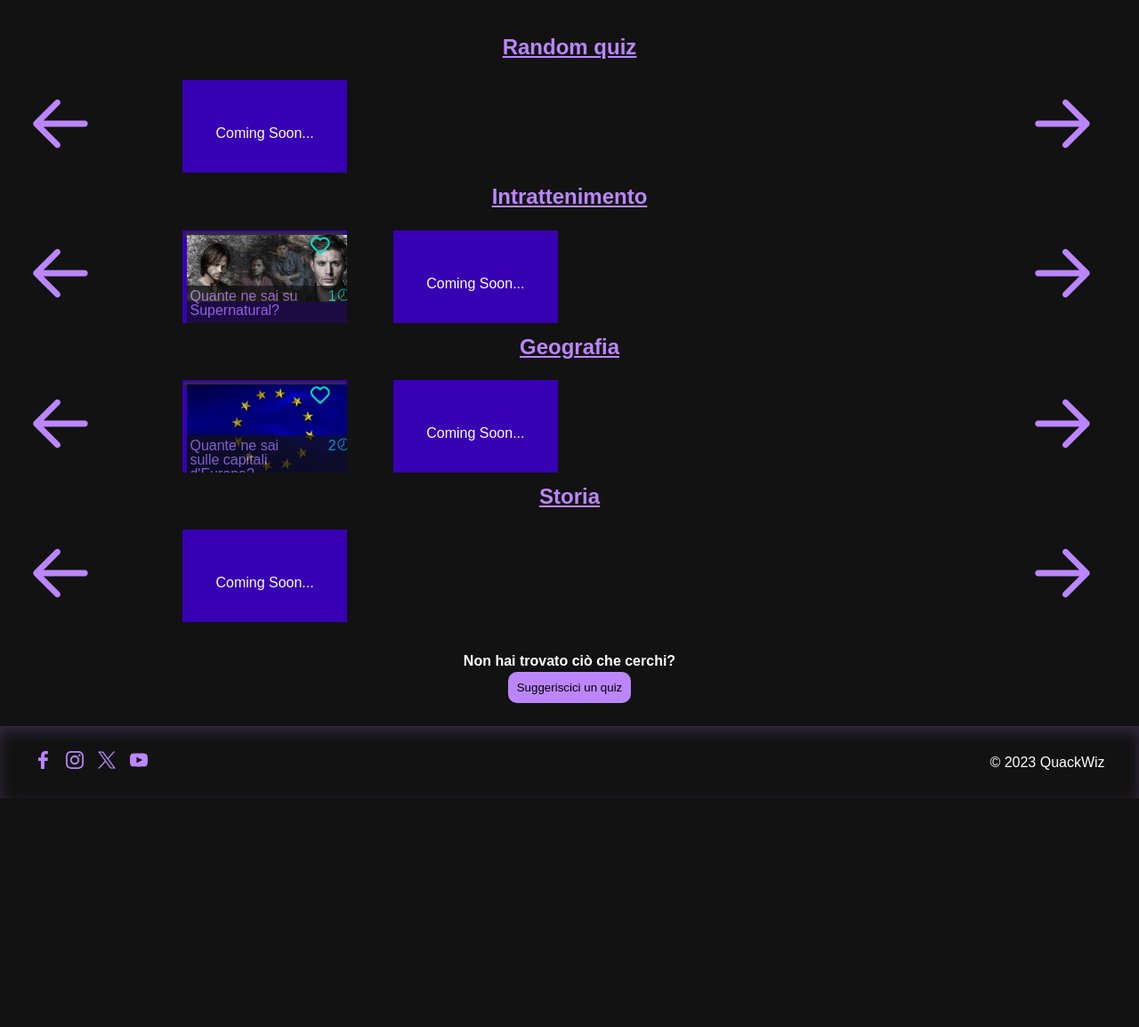
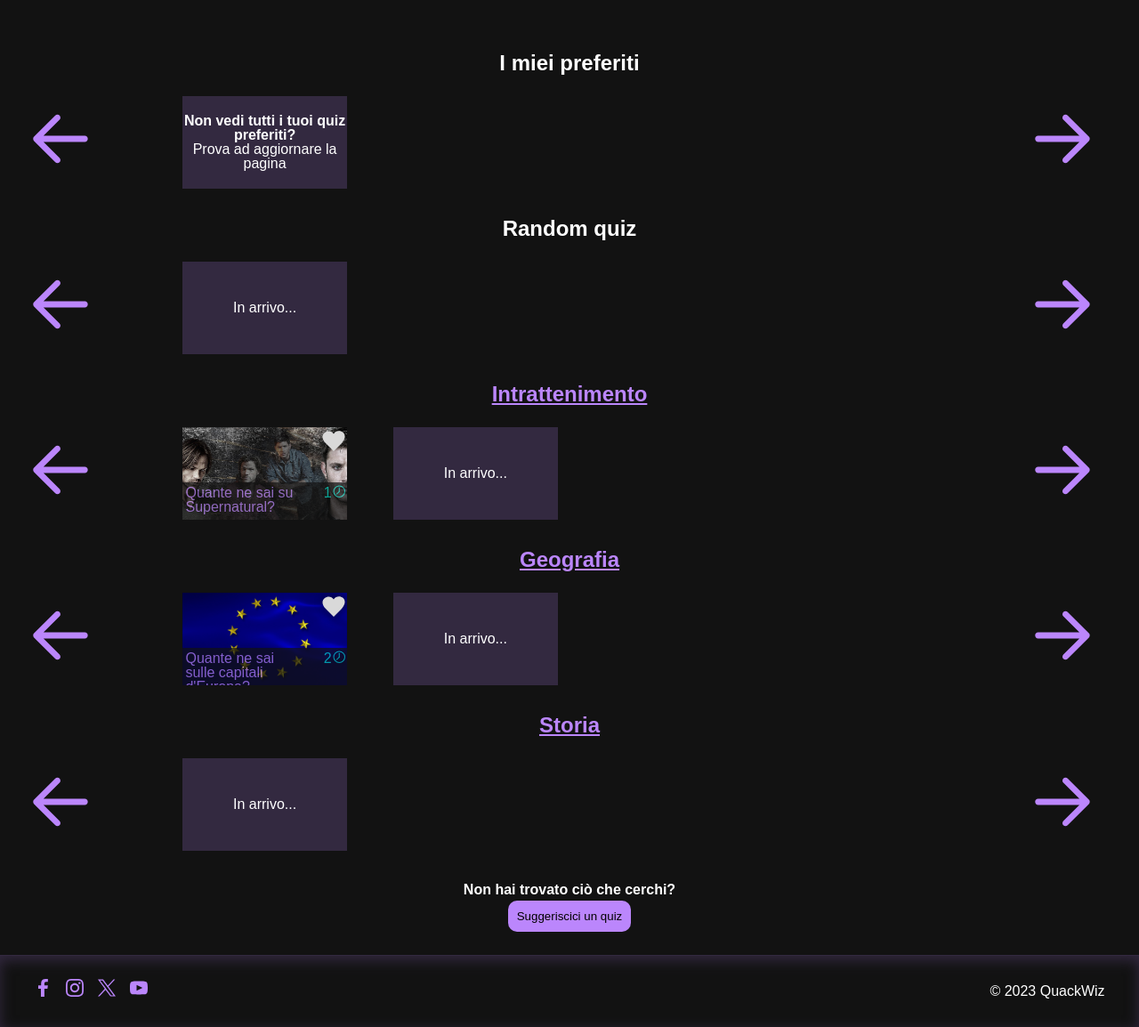
Before and after one commit to Idfil02/TEC-WEB, a PHP site: page / in a window 1280 px wide. Shown: the part 170-1324 px from the top of the page at 89% size. Before the commit the page ends 1067 px from the top, so only its background shows below. Run offline with PHP 8.4, Linux system fonts and the light colour scheme; data comes from the database, SQL or seed files in the repository.

Commit message:
Aggiunta like home e pagina ricerca, più altre modifiche tecniche

```diff
--- a/index.php
+++ b/index.php
@@ -10,6 +10,16 @@
 
     if ($connection->open_connection()) {
         $quizzes = $connection->execute_query("SELECT ID, Nome, Categoria, Tempo, Url_Immagine FROM Quiz");
+        session_start();
+        if(isset($_SESSION['user_id'])){
+            $query_res_saved = $connection->execute_query("SELECT Quiz FROM Salvati WHERE Utente='" . $_SESSION['user_id'] . "'");
+            $saved_quizzes = array_map(function($item) {
+                return $item['Quiz'];
+            }, $query_res_saved);
+        }
+        else {
+            $saved_quizzes = array();
+        }
         $connection->close_connection();
 
         $title = "QuackWiz";         //titolo della pagina
@@ -19,7 +29,7 @@
 
         $page = buildPage($template, $main_content, $title, $pageID, $keywords, $description);
 
-        $page = buildHome($page, $quizzes);
+        $page = buildHome($page, $quizzes, $saved_quizzes);
     }
     else {
         // errore 500
@@ -31,10 +41,12 @@
 
 
 
-    function buildHome($html, $quizData) {
+    function buildHome($html, $quizData, $savedQuizzes) {
+        // MANCA TUTTO CONTROLLO ERRORI     !!!!!!!!!!
 
         $quiz_box_temp = file_get_contents('layout_pagine/quiz_box.html');
 
+        $quiz_saved = "";
         $quiz_mix = "";
         $quiz_geo = "";
         $quiz_entertainement = "";
@@ -63,9 +75,15 @@
                         $quiz_mix .= $quiz_i_box;
                         break;
                 }
+
+                // Controllo se quiz salvato
+                if(in_array($quiz_i['ID'], $savedQuizzes)){
+                    $quiz_saved .= $quiz_i_box;
+                }
             }
 
             // Aggiungo quiz_row alle giuste parti della pagina html della home
+            $html = str_replace('[quiz-row-saved]', $quiz_saved, $html);
             $html = str_replace('[quiz-row-random]', $quiz_mix, $html);
             $html = str_replace('[quiz-row-geografia]', $quiz_geo, $html);
             $html = str_replace('[quiz-row-intrattenimento]', $quiz_entertainement, $html);
--- a/layout_pagine/index.html
+++ b/layout_pagine/index.html
@@ -1,8 +1,33 @@
 <div id="home-wrapper">
-    <h1 class="section-title"><a href="pagina_di_ricerca.php?search=''">Random quiz</a></h1> <!--titolo della sezione, da capire a che pagina mandare-->
+    <div id="saved-quiz" class="hidden">
+        <h1 class="section-title">I miei preferiti</h1> <!--titolo della sezione, da capire a che pagina mandare-->
+        <div class="row"> <!--inizio del carosello-->
+                <div class="arrow-container">
+                    <svg id="prev-row-0" class="left left-arrow arrow-svg svg-icon" viewBox="0 0 24 24" fill="none" xmlns="http://www.w3.org/2000/svg">
+                        <path d="M11.7071 4.29289C12.0976 4.68342 12.0976 5.31658 11.7071 5.70711L6.41421 11H20C20.5523 11 21 11.4477 21 12C21 12.5523 20.5523 13 20 13H6.41421L11.7071 18.2929C12.0976 18.6834 12.0976 19.3166 11.7071 19.7071C11.3166 20.0976 10.6834 20.0976 10.2929 19.7071L3.29289 12.7071C3.10536 12.5196 3 12.2652 3 12C3 11.7348 3.10536 11.4804 3.29289 11.2929L10.2929 4.29289C10.6834 3.90237 11.3166 3.90237 11.7071 4.29289Z" fill="#bb86fc"></path>
+                    &lt;
+                </svg>
+                </div>
+                <div class="quiz-row-container">
+                    <div class="carousel" id="carousel0">
+                        [quiz-row-saved]
+                        <div class="quiz-box not-quiz"><strong>Non vedi tutti i tuoi quiz preferiti?</strong>Prova ad aggiornare la pagina</div>
+                    </div>
+                </div>
+                <div class="arrow-container">
+                    <svg id="next-row-0" class="arrow right-arrow arrow-svg" viewBox="0 0 24 24" fill="none" xmlns="http://www.w3.org/2000/svg" transform="matrix(-1, 0, 0, 1, 0, 0)">
+                            <path fill-rule="evenodd" clip-rule="evenodd" d="M11.7071 4.29289C12.0976 4.68342 12.0976 5.31658 11.7071 5.70711L6.41421 11H20C20.5523 11 21 11.4477 21 12C21 12.5523 20.5523 13 20 13H6.41421L11.7071 18.2929C12.0976 18.6834 12.0976 19.3166 11.7071 19.7071C11.3166 20.0976 10.6834 20.0976 10.2929 19.7071L3.29289 12.7071C3.10536 12.5196 3 12.2652 3 12C3 11.7348 3.10536 11.4804 3.29289 11.2929L10.2929 4.29289C10.6834 3.90237 11.3166 3.90237 11.7071 4.29289Z" fill="#bb86fc">
+                            </path>
+                        &gt;
+                    </svg>
+                </div>
+        </div>
+    </div>
+
+    <h1 class="section-title">Random quiz</h1> <!--titolo della sezione, da capire a che pagina mandare-->
     <div class="row"> <!--inizio del carosello-->
             <div class="arrow-container">
-                <svg class="left left-arrow arrow-svg" onclick="prevCarousel('carousel1')" viewBox="0 0 24 24" fill="none" xmlns="http://www.w3.org/2000/svg">
+                <svg id="prev-row-1" class="left left-arrow arrow-svg svg-icon" viewBox="0 0 24 24" fill="none" xmlns="http://www.w3.org/2000/svg">
                     <path d="M11.7071 4.29289C12.0976 4.68342 12.0976 5.31658 11.7071 5.70711L6.41421 11H20C20.5523 11 21 11.4477 21 12C21 12.5523 20.5523 13 20 13H6.41421L11.7071 18.2929C12.0976 18.6834 12.0976 19.3166 11.7071 19.7071C11.3166 20.0976 10.6834 20.0976 10.2929 19.7071L3.29289 12.7071C3.10536 12.5196 3 12.2652 3 12C3 11.7348 3.10536 11.4804 3.29289 11.2929L10.2929 4.29289C10.6834 3.90237 11.3166 3.90237 11.7071 4.29289Z" fill="#bb86fc"></path>
                 &lt;
             </svg>
@@ -10,11 +35,11 @@
             <div class="quiz-row-container">
                 <div class="carousel" id="carousel1">
                     [quiz-row-random]
-                    <div class="quiz-box">Coming Soon...</div>
+                    <div class="quiz-box not-quiz">In arrivo...</div>
                 </div>
             </div>
             <div class="arrow-container">
-                <svg class="arrow right-arrow arrow-svg" onclick="nextCarousel('carousel1')" viewBox="0 0 24 24" fill="none" xmlns="http://www.w3.org/2000/svg" transform="matrix(-1, 0, 0, 1, 0, 0)">
+                <svg id="next-row-1" class="arrow right-arrow arrow-svg" viewBox="0 0 24 24" fill="none" xmlns="http://www.w3.org/2000/svg" transform="matrix(-1, 0, 0, 1, 0, 0)">
                         <path fill-rule="evenodd" clip-rule="evenodd" d="M11.7071 4.29289C12.0976 4.68342 12.0976 5.31658 11.7071 5.70711L6.41421 11H20C20.5523 11 21 11.4477 21 12C21 12.5523 20.5523 13 20 13H6.41421L11.7071 18.2929C12.0976 18.6834 12.0976 19.3166 11.7071 19.7071C11.3166 20.0976 10.6834 20.0976 10.2929 19.7071L3.29289 12.7071C3.10536 12.5196 3 12.2652 3 12C3 11.7348 3.10536 11.4804 3.29289 11.2929L10.2929 4.29289C10.6834 3.90237 11.3166 3.90237 11.7071 4.29289Z" fill="#bb86fc">
                         </path>
                     &gt;
@@ -25,7 +50,7 @@
     <h1 class="section-title"><a href="pagina_di_ricerca.php?search='Intrattenimento'">Intrattenimento</a></h1> <!--titolo della sezione-->
     <div class="row"> <!--inizio del carosello-->
         <div class="arrow-container">
-            <svg class="left left-arrow arrow-svg" onclick="prevCarousel('carousel2')" viewBox="0 0 24 24" fill="none" xmlns="http://www.w3.org/2000/svg">
+            <svg id="prev-row-2" class="left left-arrow arrow-svg" viewBox="0 0 24 24" fill="none" xmlns="http://www.w3.org/2000/svg">
                 <path d="M11.7071 4.29289C12.0976 4.68342 12.0976 5.31658 11.7071 5.70711L6.41421 11H20C20.5523 11 21 11.4477 21 12C21 12.5523 20.5523 13 20 13H6.41421L11.7071 18.2929C12.0976 18.6834 12.0976 19.3166 11.7071 19.7071C11.3166 20.0976 10.6834 20.0976 10.2929 19.7071L3.29289 12.7071C3.10536 12.5196 3 12.2652 3 12C3 11.7348 3.10536 11.4804 3.29289 11.2929L10.2929 4.29289C10.6834 3.90237 11.3166 3.90237 11.7071 4.29289Z" fill="#bb86fc"></path>
             &lt;
         </svg>
@@ -33,11 +58,11 @@
         <div class="quiz-row-container">
             <div class="carousel" id="carousel2">
                 [quiz-row-intrattenimento]
-                <div class="quiz-box">Coming Soon...</div>
+                <div class="quiz-box not-quiz">In arrivo...</div>
             </div>
         </div>
         <div class="arrow-container">
-            <svg class="arrow right-arrow arrow-svg" onclick="nextCarousel('carousel2')" viewBox="0 0 24 24" fill="none" xmlns="http://www.w3.org/2000/svg" transform="matrix(-1, 0, 0, 1, 0, 0)">
+            <svg id="next-row-2" class="arrow right-arrow arrow-svg" viewBox="0 0 24 24" fill="none" xmlns="http://www.w3.org/2000/svg" transform="matrix(-1, 0, 0, 1, 0, 0)">
                     <path fill-rule="evenodd" clip-rule="evenodd" d="M11.7071 4.29289C12.0976 4.68342 12.0976 5.31658 11.7071 5.70711L6.41421 11H20C20.5523 11 21 11.4477 21 12C21 12.5523 20.5523 13 20 13H6.41421L11.7071 18.2929C12.0976 18.6834 12.0976 19.3166 11.7071 19.7071C11.3166 20.0976 10.6834 20.0976 10.2929 19.7071L3.29289 12.7071C3.10536 12.5196 3 12.2652 3 12C3 11.7348 3.10536 11.4804 3.29289 11.2929L10.2929 4.29289C10.6834 3.90237 11.3166 3.90237 11.7071 4.29289Z" fill="#bb86fc">
                     </path>
                 &gt;
@@ -48,7 +73,7 @@
     <h1 class="section-title"><a href="pagina_di_ricerca.php?search='Geografia'">Geografia</a></h1> <!--titolo della sezione-->
     <div class="row"> <!--inizio del carosello-->
         <div class="arrow-container">
-            <svg class="left left-arrow arrow-svg" onclick="prevCarousel('carousel3')" viewBox="0 0 24 24" fill="none" xmlns="http://www.w3.org/2000/svg">
+            <svg id="prev-row-3" class="left left-arrow arrow-svg" viewBox="0 0 24 24" fill="none" xmlns="http://www.w3.org/2000/svg">
                 <path d="M11.7071 4.29289C12.0976 4.68342 12.0976 5.31658 11.7071 5.70711L6.41421 11H20C20.5523 11 21 11.4477 21 12C21 12.5523 20.5523 13 20 13H6.41421L11.7071 18.2929C12.0976 18.6834 12.0976 19.3166 11.7071 19.7071C11.3166 20.0976 10.6834 20.0976 10.2929 19.7071L3.29289 12.7071C3.10536 12.5196 3 12.2652 3 12C3 11.7348 3.10536 11.4804 3.29289 11.2929L10.2929 4.29289C10.6834 3.90237 11.3166 3.90237 11.7071 4.29289Z" fill="#bb86fc"></path>
             &lt;
         </svg>
@@ -56,11 +81,11 @@
         <div class="quiz-row-container">
             <div class="carousel" id="carousel3">
                 [quiz-row-geografia]
-                <div class="quiz-box">Coming Soon...</div>
+                <div class="quiz-box not-quiz">In arrivo...</div>
             </div>
         </div>
         <div class="arrow-container">
-            <svg class="arrow right-arrow arrow-svg" onclick="nextCarousel('carousel3')" viewBox="0 0 24 24" fill="none" xmlns="http://www.w3.org/2000/svg" transform="matrix(-1, 0, 0, 1, 0, 0)">
+            <svg id="next-row-3" class="arrow right-arrow arrow-svg" viewBox="0 0 24 24" fill="none" xmlns="http://www.w3.org/2000/svg" transform="matrix(-1, 0, 0, 1, 0, 0)">
                     <path fill-rule="evenodd" clip-rule="evenodd" d="M11.7071 4.29289C12.0976 4.68342 12.0976 5.31658 11.7071 5.70711L6.41421 11H20C20.5523 11 21 11.4477 21 12C21 12.5523 20.5523 13 20 13H6.41421L11.7071 18.2929C12.0976 18.6834 12.0976 19.3166 11.7071 19.7071C11.3166 20.0976 10.6834 20.0976 10.2929 19.7071L3.29289 12.7071C3.10536 12.5196 3 12.2652 3 12C3 11.7348 3.10536 11.4804 3.29289 11.2929L10.2929 4.29289C10.6834 3.90237 11.3166 3.90237 11.7071 4.29289Z" fill="#bb86fc">
                     </path>
                 &gt;
@@ -71,7 +96,7 @@
     <h1 class="section-title"><a href="pagina_di_ricerca.php?search='Storia'">Storia</a></h1> <!--titolo della sezione-->
     <div class="row"> <!--inizio del carosello-->
         <div class="arrow-container">
-            <svg class="left left-arrow arrow-svg" onclick="prevCarousel('carousel4')" viewBox="0 0 24 24" fill="none" xmlns="http://www.w3.org/2000/svg">
+            <svg id="prev-row-4" class="left left-arrow arrow-svg" viewBox="0 0 24 24" fill="none" xmlns="http://www.w3.org/2000/svg">
                 <path d="M11.7071 4.29289C12.0976 4.68342 12.0976 5.31658 11.7071 5.70711L6.41421 11H20C20.5523 11 21 11.4477 21 12C21 12.5523 20.5523 13 20 13H6.41421L11.7071 18.2929C12.0976 18.6834 12.0976 19.3166 11.7071 19.7071C11.3166 20.0976 10.6834 20.0976 10.2929 19.7071L3.29289 12.7071C3.10536 12.5196 3 12.2652 3 12C3 11.7348 3.10536 11.4804 3.29289 11.2929L10.2929 4.29289C10.6834 3.90237 11.3166 3.90237 11.7071 4.29289Z" fill="#bb86fc"></path>
             &lt;
         </svg>
@@ -79,11 +104,11 @@
         <div class="quiz-row-container">
             <div class="carousel" id="carousel4">
                 [quiz-row-storia]
-                <div class="quiz-box">Coming Soon...</div>
+                <div class="quiz-box not-quiz">In arrivo...</div>
             </div>
         </div>
         <div class="arrow-container">
-            <svg class="arrow right-arrow arrow-svg" onclick="nextCarousel('carousel4')" viewBox="0 0 24 24" fill="none" xmlns="http://www.w3.org/2000/svg" transform="matrix(-1, 0, 0, 1, 0, 0)">
+            <svg id="next-row-4" class="arrow right-arrow arrow-svg" viewBox="0 0 24 24" fill="none" xmlns="http://www.w3.org/2000/svg" transform="matrix(-1, 0, 0, 1, 0, 0)">
                     <path fill-rule="evenodd" clip-rule="evenodd" d="M11.7071 4.29289C12.0976 4.68342 12.0976 5.31658 11.7071 5.70711L6.41421 11H20C20.5523 11 21 11.4477 21 12C21 12.5523 20.5523 13 20 13H6.41421L11.7071 18.2929C12.0976 18.6834 12.0976 19.3166 11.7071 19.7071C11.3166 20.0976 10.6834 20.0976 10.2929 19.7071L3.29289 12.7071C3.10536 12.5196 3 12.2652 3 12C3 11.7348 3.10536 11.4804 3.29289 11.2929L10.2929 4.29289C10.6834 3.90237 11.3166 3.90237 11.7071 4.29289Z" fill="#bb86fc">
                     </path>
                 &gt;
@@ -109,8 +134,8 @@
     </div>
 </div>
 
-<script src="script/home.js"> </script>
-<script type="module" src="script/moreQuiz.js"></script>
+<script type="module" src="script/home.js"> </script>
+<script type="module" src="script/more_quiz.js"></script>
 <noscript>
     <p id="error-no-js"><strong>Attivare Javascript per poter interagire con la pagina.</strong></p>
 </noscript>
--- a/layout_pagine/pagina_di_ricerca.html
+++ b/layout_pagine/pagina_di_ricerca.html
@@ -1,5 +1,5 @@
 <div id="search-wrapper">
-    <h2 class="ricerca">Risultati di ricerca per: <span class="tag">[tag-ricerca]</span></h2>
+    <h2 class="ricerca">Risultati di ricerca per: <span class="search-tag tag">[tag-ricerca]</span></h2>
 
     [risultati-ricerca]
 
@@ -22,7 +22,8 @@
 </div>
 
 
-<script type="module" src="script/moreQuiz.js"></script>
+<script type="module" src="script/saved_quiz.js"></script>
+<script type="module" src="script/more_quiz.js"></script>
 <noscript>
     <p id="error-no-js"><strong>Attivare Javascript per poter interagire con la pagina.</strong></p>
 </noscript>
--- a/layout_pagine/quiz_box.html
+++ b/layout_pagine/quiz_box.html
@@ -1,15 +1,12 @@
 <div class="quiz-box">
-    <div class="tag">
-        <div class="like-container">
-            <input type="checkbox" class="like">
-                <svg id="like-icon"  width="85px" height="85px" viewBox="0 0 24 24" fill="none" xmlns="http://www.w3.org/2000/svg">
-                        <path fill-rule="evenodd" clip-rule="evenodd" d="M12 6.00019C10.2006 3.90317 7.19377 3.2551 4.93923 5.17534C2.68468 7.09558 2.36727 10.3061 4.13778 12.5772C5.60984 14.4654 10.0648 18.4479 11.5249 19.7369C11.6882 19.8811 11.7699 19.9532 11.8652 19.9815C11.9483 20.0062 12.0393 20.0062 12.1225 19.9815C12.2178 19.9532 12.2994 19.8811 12.4628 19.7369C13.9229 18.4479 18.3778 14.4654 19.8499 12.5772C21.6204 10.3061 21.3417 7.07538 19.0484 5.17534C16.7551 3.2753 13.7994 3.90317 12 6.00019Z" stroke="#03dac5" stroke-width="2" stroke-linecap="round" stroke-linejoin="round">
-                        </path>
+    <a href="pagina_quiz.php?quizID=[ID]" class="link-box">
+        <div class="quiz-box-cover" style="background-image: url('[image]');">
+            <input type="checkbox" id="salva-[ID]" class="heart" aria-label="Salva quiz" role="button">
+            <label for="salva-[ID]">
+                <svg class="svg-icon heart-icon" viewBox="0 0 100 100" xmlns="http://www.w3.org/2000/svg" aria-hidden="true" focusable="false">
+                    <path d="M50,25 C35,0,-14,25,20,60 L50,90 L80,60 C114,20,65,0,50,25"></path>
                 </svg>
-        </div>
-        <a href="pagina_quiz.php?quizID=[ID]" class="link-box">
-            <div class="cover">
-                <img src="[image]" alt="Immagine" class="link">
+            </label>
         </div>
         <div class="title-bar">
             <div class="title-box">
@@ -26,4 +23,3 @@
         </div>
     </a>
 </div>
-</div>
--- a/layout_pagine/quiz_header.html
+++ b/layout_pagine/quiz_header.html
@@ -3,20 +3,20 @@
         <div class="quiz-image" style="background-image: url('[quiz-img]');">
             <input type="checkbox" id="salva-[quizID]" class="heart" aria-label="Salva quiz" role="button">
             <label for="salva-[quizID]">
-                <svg id="heart-icon" class="svg-icon" viewBox="0 0 100 100" xmlns="http://www.w3.org/2000/svg" aria-hidden="true" focusable="false">
+                <svg class="svg-icon heart-icon" viewBox="0 0 100 100" xmlns="http://www.w3.org/2000/svg" aria-hidden="true" focusable="false">
                     <path d="M50,25 C35,0,-14,25,20,60 L50,90 L80,60 C114,20,65,0,50,25"></path>
                 </svg>
             </label>
         </div>
         <div>
-            <h1 id="quiz-name">[quiz-title]</h1>
+            <h2 id="quiz-name">[quiz-title]</h2>
             <div class="tags">
                 <a href="pagina_di_ricerca.php?search=[quiz-category]" id="quiz-category" class="tag" aria-label="Vai alla pagina [quiz-category]">[quiz-category]</a>
                 <span class="tag" id="quiz-time">[quiz-time] minuti</span>
                 <span class="tag" id="quiz-players">[quiz-tot-played] giocate</span>
                 <span class="tag" id="quiz-likes">[quiz-tot-saved] cuori</span>
             </div>
-            <h2 id="quiz-description">[quiz-description]</h2>
+            <p id="quiz-description">[quiz-description]</p>
         </div>
     </div>
 </div>
--- a/style/header.css
+++ b/style/header.css
@@ -52,7 +52,7 @@ body#signup #main-nav a[href="login.php"] {
   border-radius: 18px;
   border: 3px solid var(--primary);
   background-color: var(--back);
-  color: var(--primary);
+  color: white;
   padding: 0.5em;
   font-size: medium;
   margin: 0;
--- a/style/home.css
+++ b/style/home.css
@@ -15,11 +15,10 @@
 }
 
 #home-wrapper .section-title{
-    margin-top: .5%;
+    margin-top: 1em;
     font-size: 1.5em;
     line-height: 1.75em;
     display: flex;
-    color: var(--secondary);
     justify-content:center;
 }
 
@@ -51,35 +50,43 @@
 #home-wrapper .quiz-box {
     display: inline-block;
     flex: 0 0 auto;
-    width: calc(25% - 3.5vw); /* 25% per mostrare 4 blocchi - spazio tra i blocchi */
-    margin-right: 4vw; /* spazio tra i blocchi */
-    background-color: #3700b3;
+    width: calc(25% - 3.5vw);   /*25% per mostrare 4 blocchi - spazio tra i blocchi */
+    margin-right: 4vw;      /*spazio tra i blocchi */
+    background-color: var(--back-purple);
     text-align: center;
-    line-height: 15vh; /* altezza del blocco */
+    line-height: 15vh; /*altezza del blocco */
     font-size: 1em;
     position: relative;
     overflow: hidden;
 }
-#home-wrapper  .cover{
+
+#home-wrapper .quiz-box.not-quiz {
+    line-height: 1em;
+    display: flex;
+    flex-direction: column;
+    align-items: center;
+    justify-content: center;
+}
+
+.quiz-box-cover{
     height: 100%;
     width: 100%;
+    background-position: center;
+    background-size: cover;
+    background-repeat: no-repeat;
 }
 
-#home-wrapper  .like-button{
+.quiz-box-cover .heart ~ label {
     position: absolute;
-    top: 2%;
-    right: 2%;
-    height: 20%;
-    width: 20%;
-    cursor: pointer;
-    z-index: 1;
+    top: 0px;
+    right: 0px;
 }
 
-#home-wrapper  .like{
-    z-index: 1;
-    display: block;
-    height: 100%;
-    width: 100%;
+
+.quiz-box-cover .heart-icon {
+    position: absolute;
+    top: 0px;
+    right: 0px;
 }
 
 
@@ -103,15 +110,7 @@
     text-decoration: none; /* rimuove la sottolineatura del testo del link */
 }
 
-#home-wrapper .quiz-box img{
-    flex: 0 0 auto;
-    display: block;
-    position: absolute;
-    width: 100%;
-    max-width: none;
-}
-
-#home-wrapper .quiz-box:hover img {
+#home-wrapper .quiz-box:not(.not-quiz):hover {
     filter: brightness(70%); /* rende l'immagine leggermente più scura al passaggio del mouse */
 }
 
@@ -196,35 +195,6 @@
     width: 100%;
 }
 
-#home-wrapper .like-container{
-    height: 25%;
-    width: 30%;
-    top: 0.5vh;
-    right: .2vw;
-    position: absolute;
-}
-
-#home-wrapper .like ~ label {
-    position: absolute;
-}
-
-#home-wrapper .like {
-    display: none;
-}
-
-#home-wrapper .like-container #like-icon{
-    cursor: pointer;
-    z-index: 1;
-    display: flex;
-    position: absolute;
-    height: 100%;
-    width: 100%;
-}
-
-#home-wrapper .like:checked + label #like-icon {
-    fill: var(--secondary);
-}
-
 #home-wrapper .arrow-container {
     margin-left: 2%;
     margin-right: 2%;
--- a/style/pagina_quiz_style.css
+++ b/style/pagina_quiz_style.css
@@ -54,18 +54,18 @@ button:disabled {
     margin: -1px;
 }
 
-#heart-icon {
+.heart-icon {
     fill: var(--inactive);
     filter: drop-shadow(0px 0px 5px rgb(0 0 0 / 0.4));
     height: 30px;
     width: 30px;
 }
 
-#heart-icon:hover {
+.heart-icon:hover {
     fill: #03dac5;
 }
 
-.heart:checked + label #heart-icon {
+.heart:checked + label .heart-icon {
     fill: #03dac5;
 }
 
--- a/style/style.css
+++ b/style/style.css
@@ -71,7 +71,7 @@ a:visited, a:hover, a:active {
 }
 
 .svg-icon {
-  fill: VAR(--primary);
+  fill: var(--primary);
   height: 20px;
   width: 20px;
 }
@@ -108,6 +108,7 @@ a:visited, a:hover, a:active {
   word-wrap: break-word;
   justify-content: space-between;
   align-items: center;
+  z-index: 999;
 }
 
 #toast-notify.error {
```
Also changed, not shown: pagina_di_ricerca.php (+3 -4 lines), php/set_user.php (+4 -8 lines), script/home.js (+92 -3 lines), script/pagina_quiz.js (+6 -6 lines), script/saved_quiz.js (added, +59 -0 lines), style/ricerca.css (+6 -85 lines), layout_pagine/login.html (line endings or trailing spaces), layout_pagine/signup.html (line endings or trailing spaces), script/more_quiz.js (renamed from script/moreQuiz.js). Lines whose indentation alone changed are shown as unchanged.
